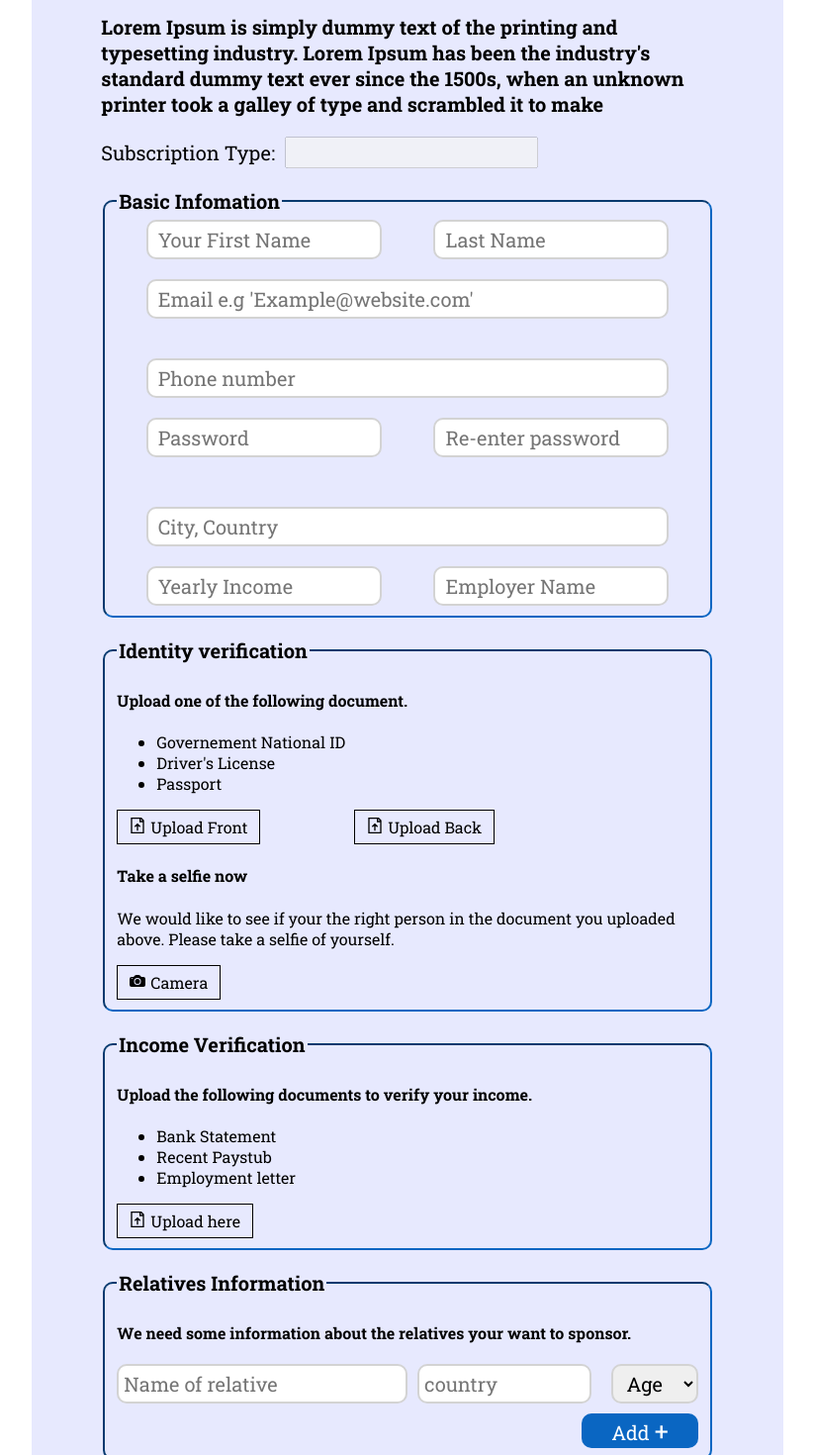
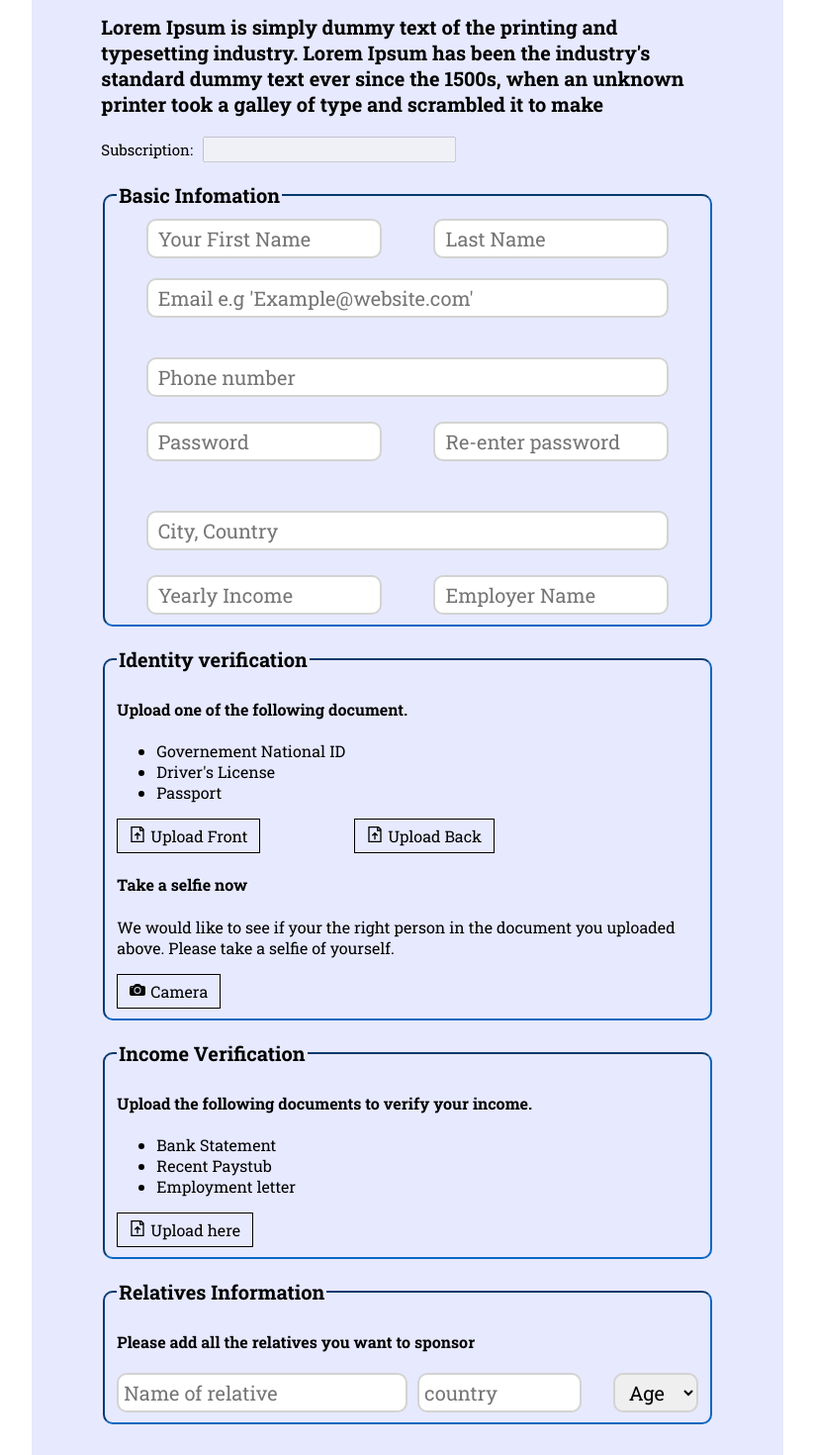
Before and after one commit to sadikir/ivisary, a React (Vite) app: page /join/1 in a window 1280 px wide. Shown: the part 200-1670 px from the top of the page at 99% size, without its empty margins (228-1051 px from the left). Built offline with nearby package versions, Linux system fonts and the light colour scheme.

Commit message:
worked on add relative form

```diff
--- a/src/components/header/Header.jsx
+++ b/src/components/header/Header.jsx
@@ -4,8 +4,9 @@ import {FaExclamationCircle} from "react-icons/fa"
 import {ImPriceTag} from "react-icons/im"
 import {FaRegNewspaper} from "react-icons/fa"
 import {AiTwotonePhone} from "react-icons/ai"
-import {useState} from "react";
+import {useState, useContext} from "react";
 import {Link} from "react-router-dom"
+import {Context} from "../../context/Context"
 
 
 
--- a/src/components/team/Team.jsx
+++ b/src/components/team/Team.jsx
@@ -8,7 +8,7 @@ const Team =()=>{
      <div className="member-group">
       <div className="team-member">
         <img src="images/teamimg.png"/>
-        <h2>Chris Bell</h2>
+        <h2>Sadiki Rungo</h2>
         <p>CEO and founder</p>
         <div className="team-social">
           <BsFacebook className="social-link facebook" />
--- a/src/pages/about/About.jsx
+++ b/src/pages/about/About.jsx
@@ -28,7 +28,7 @@ const About =()=>{
         <h1>About Us</h1>
         <div className="video-wrapper">
           <div className="video">
-            <video controls poster="https://images.unsplash.com/photo-1509043759401-136742328bb3?ixlib=rb-1.2.1&ixid=MnwxMjA3fDB8MHxleHBsb3JlLWZlZWR8MXx8fGVufDB8fHx8&w=1000&q=80">
+            <video controls poster="/images/poster.jpg">
             <source src={AboutVideo} type="video/mp4"/>
 
             </video>
@@ -41,7 +41,7 @@ const About =()=>{
         </div>
       </div>
       <Steps/>
-      <Team/>
+
 
 
       {/* Pricing component copied the whole code here to make scroll work*/}
--- a/src/pages/home/Home.jsx
+++ b/src/pages/home/Home.jsx
@@ -23,7 +23,6 @@ const Home=()=>{
       <Steps/>
       <Testimony/>
       <Serving/>
-      <Team/>
       <Pricing/>
 
 
--- a/src/pages/join/Join.jsx
+++ b/src/pages/join/Join.jsx
@@ -4,7 +4,7 @@ import {GrDocumentUpload} from "react-icons/gr"
 import {BsFillCameraFill} from "react-icons/bs"
 import {AiFillEdit} from "react-icons/ai"
 import {useState, useEffect, useRef, useContext} from "react";
-import {useLocation} from "react-router-dom"
+import {useLocation,Link} from "react-router-dom"
 import Relative from "./Relatives"
 import Options from "./Options"
 import axios from "axios"
@@ -36,7 +36,7 @@ const Join =()=>{
   const identityRef=useRef()
   const incomeRef=useRef()
   const joinRef=useRef();
-  const [age,setAge]=useState(0)
+  const ageRef = useRef()
   const [country, setCountry]= useState("")
   const [relativeName, setRelativeName]= useState("")
    const validateForm= useRef()
@@ -46,6 +46,9 @@ const Join =()=>{
   const [passMatch, setPassMatch] = useState(-1)
   const [passCriteria, setPassCriteria]= useState(false)
   const [error, setError]= useState(false)
+  const [relativeForm, setRelativeForm]=useState(true)
+  const [toggleRelativeNameWarning, setToggleRelativeNameWarning]= useState(false)
+  const [toggleCountryWarning, setToggleCountryWarning] = useState(false)
 
   const price=useRef()
 
@@ -142,17 +145,42 @@ const Join =()=>{
   //adding relative to list of relatives
   const addRelative=(e)=>{
     e.preventDefault();
-    if(relativeName!==""&&country!==""&&age!==0){
-      if(price.current===1 && relatives.length===1){
-        return;
+    ageRef.current= e.target.value
+     console.log("chenged")
+    if(relativeName===""&&country!==""){
+      setToggleRelativeNameWarning(true)
+      setToggleCountryWarning(false)
+      console.log("name empty")
+      e.target.selectedIndex = 0
+    }else if(relativeName!==""&&country===""){
+      setToggleRelativeNameWarning(false)
+      setToggleCountryWarning(true)
+      console.log("country empty")
+      e.target.selectedIndex = 0
+    }else if(relativeName===""&&country===""){
+      setToggleRelativeNameWarning(true)
+      setToggleCountryWarning(true)
+      console.log("name and country empty")
+      e.target.selectedIndex = 0
+    }else{
+      if(relativeName!==""&&country!==""){
+      setToggleRelativeNameWarning(false)
+      setToggleCountryWarning(false)
+      setRelatives([...relatives, {name:relativeName,country:country,age:ageRef.current}])
+      e.target.selectedIndex = 0
+      if(price.current===1 ){
+        setRelativeForm(false)
       }
-      setRelatives([...relatives, {name:relativeName,country:country,age:age}])
-      setRelativeName("")
-      setCountry("")
+       }
+    }
 
-    }
   }
 
+//hide relatives form warnings when user start typing in the forms
+  useEffect(()=>{
+    setToggleRelativeNameWarning(false)
+    setToggleCountryWarning(false)
+  },[relativeName,country])
   //Capturing file and setting file names
   useEffect(()=>{
     if(frontID){
@@ -273,7 +301,7 @@ const Join =()=>{
         <form className={"join-info "+(toggleForm?"hide-forms":"display-forms")} ref={validateForm}>
           <h5>Lorem Ipsum is simply dummy text of the printing and typesetting industry. Lorem Ipsum has been the industry's standard dummy text ever since the 1500s, when an unknown printer took a galley of type and scrambled it to make</h5>
           <div className="account-type-wrapper">
-            <label>Subscription Type:</label>
+            <label>Subscription:</label>
             <input ref={accountRef} disabled type="text" value={path===":price1"?"Basic Sponsorship - $25/month":path===":price2"?"Fast Sponsorship - $170/month":""}/>
           </div>
           <div className="basic-info-wrapper" ref={basicRef}>
@@ -364,18 +392,27 @@ const Join =()=>{
 
             <fieldset>
               <legend>Relatives Information</legend>
-              <h4>We need some information about the relatives your want to sponsor.</h4>
+              <h4>Please add all the relatives you want to sponsor</h4>
               <div className="relative-list">
                 {relatives.map(person=><Relative key={Math.random()} relative={person}/>)}
               </div>
               <div className="relatives-form">
-               <div className="relative">
-                <input type="text"  onChange={(e)=>setRelativeName(e.target.value)} className="relative-name" placeholder="Name of relative"/>
-                <div className="relative-sub-group">
-                <input type="text"  onChange={(e)=>setCountry(e.target.value)} className="relative-country" placeholder="country"/>
-                  {/*<input type="date" placeholder="DOB" onChange={(e)=>setAge(e.target.value)} className="relative-age" placeholder="Age" required/>*/
-                  }
-                  <select name="ages" className="relative-age" onChange={(e)=>setAge(e.target.value)} >
+              {relativeForm
+
+                ?<div className="relative">
+                  <div className="relative-input">
+                    <input type="text"  onChange={(e)=>setRelativeName(e.target.value)} className="relative-name" placeholder="Name of relative"/>
+                    <p className={"relative-form-warning " +(toggleRelativeNameWarning?"show-relative-form-warning":"hide-relative-form-warning")}>Please fill this first</p>
+                  </div>
+                 <div className="relative-sub-group">
+
+                  <div>
+                    <input type="text"  onChange={(e)=>setCountry(e.target.value)} className="relative-country" placeholder="country"/>
+                    <p  className={"relative-form-warning "+(toggleCountryWarning?"show-relative-form-warning":"hide-relative-form-warning")}>Please fill this first</p>
+                  </div>
+
+                  <div>
+                     <select name="ages" ref ={ageRef} className="relative-age" onChange={(e)=>{addRelative(e)}} >
                     <option value="" disabled selected>Age</option>
                     <Options value="0-2" name="0-2"/>
                     <Options value="2-12" name="2-12"/>
@@ -384,8 +421,12 @@ const Join =()=>{
                     <Options value="65-100+" name="65-100+"/>
                   </select>
                   </div>
+                  </div>
                </div>
-                <button onClick={(e)=>addRelative(e)}>Add <span style={{fontSize:"25px"}}>+</span></button>
+                :<p className="relatives-addition-warning">You can only add 1 relative with this plan
+                <Link className= "relative-upgrade-link" to="/about#pricing">upgrade plan</Link>
+                  to add more relatives
+                </p>}
               </div>
             </fieldset>
           </div>
@@ -400,7 +441,7 @@ const Join =()=>{
         <div className={"join-summary "+ (toggleForm? "display-summary":"hide-summary")} ref={joinRef}>
           <h2>Review and verify information</h2>
           <div className="review-account-type">
-            <label>Subscription Type:</label>
+            <label>Subscription:</label>
             <input disabled type="text" value={" "+accountType}/>
           </div>
           <fieldset className="sponsor-information">
@@ -414,9 +455,9 @@ const Join =()=>{
             <p>Phone Number: <span>{phone}</span></p>
             <p>Address: <span>{address}</span></p>
           </fieldset>
-          <fieldset>
+          <fieldset className = "identity-docs">
             <span className="summary-edit" onClick={(e)=>{togglePreview(e);identityToggle()}}><AiFillEdit/>edit</span>
-            <legend>Identity Documents</legend>
+            <legend >Identity Documents</legend>
             <table className="doc-table-review">
               <thead>
                 <tr>
--- a/src/pages/join/join.css
+++ b/src/pages/join/join.css
@@ -37,13 +37,16 @@
 }
 .account-type-wrapper{
   padding-bottom:20px;
+  display:flex;
+  width:100%;
+  align-items:center;
 }
 .account-type-wrapper>label{
-  font-size:20px;
+  font-size:15px;
   padding-right:10px;
 }
 .account-type-wrapper>input{
-  font-size:20px;
+  font-size:15px;
 }
 .basic-info-wrapper>fieldset>legend,.identity-wrapper>fieldset>legend, .income-wrapper>fieldset>legend, .relative-wrapper>fieldset>legend{
   font-size:20px;
@@ -90,6 +93,7 @@
   padding-left:10px;
   font-size:20px;
   box-sizing:border-box;
+  margin-top:5px;
 
 }
 
@@ -169,20 +173,51 @@
   border:2px solid lightgray;
 
 }
-.relative-name{
+.relative-input{
   width:50%;
 }
 .relative-sub-group{
+  display:flex;
+  flex-direction:row;
   width:50%;
   margin-left:auto;
 }
+.relative-input input{
+ width:100%;
+}
 .relative-country{
-  width:60%;
+  width:80%;
   margin-left:10px;
 }
+.relative-form-warning{
+  color:red;
+  margin-left:10px;
+  margin-block-start: 0px;
+  margin-block-end: 0px;
+
+
+}
+.show-relative-form-warning{
+  display:block;
+}
+.relative-upgrade-link{
+  text-decoration:none;
+  font-size:20px;
+  color:#0a66c2;
+  padding-left:5px;
+  padding-right:5px;
+  font-weight:bolder;
+}
+.relatives-addition-warning{
+  color: red;
+  font-size:20px;
+}
+.hide-relative-form-warning{
+  display:none;
+}
 .relative-age{
-  float:right;
-  width:30%;
+  width:100%;
+  margin-left:auto;
   height:40px;
   border-radius:10px;
   padding-left:10px;
@@ -218,6 +253,15 @@
 
 
 }
+.review-account-type{
+  display:flex;
+  align-items:center;
+}
+
+.doc-table-review{
+  width:100% !important;
+
+}
 
 .summary-edit{
   cursor:pointer;
@@ -226,6 +270,12 @@
   .join-info{
   width:98%;
   padding:5px;
+}
+  .doc-table-review th, .doc-table-review td{
+  font-size:15px !important;
+}
+  .sponsor-information p{
+  font-size:15px !important;
 }
   .join-names, .join-credential-password, .join-financial{
   display:flex;
@@ -263,7 +313,7 @@
   flex-direction:column;
 
 }
-.relative-name{
+.relative-input{
   width:100%;
 }
 .relative-sub-group{
@@ -352,9 +402,8 @@
   border-spacing:15px;
 }
 .doc-table-review td{
-  padding: 0 15px;
+  padding: 0 5px;
   border-left:1px solid grey;
-  font-size:20px;
 }
 .doc-table-review>tr>td:last-child{
  color:#0a66c2;
@@ -456,6 +505,11 @@ color:white;
  width:98%;
  padding: 5px;
 }
+  .review-account-type>input, .account-type-wrapper>input{
+  font-size:15px;
+  min-width:230px
+
+}
   .review-submit{
 
   width:50%;
```
Also changed, not shown: public/images/poster.jpg (added), 1 other file (tests, documents, lock files or other folders).
